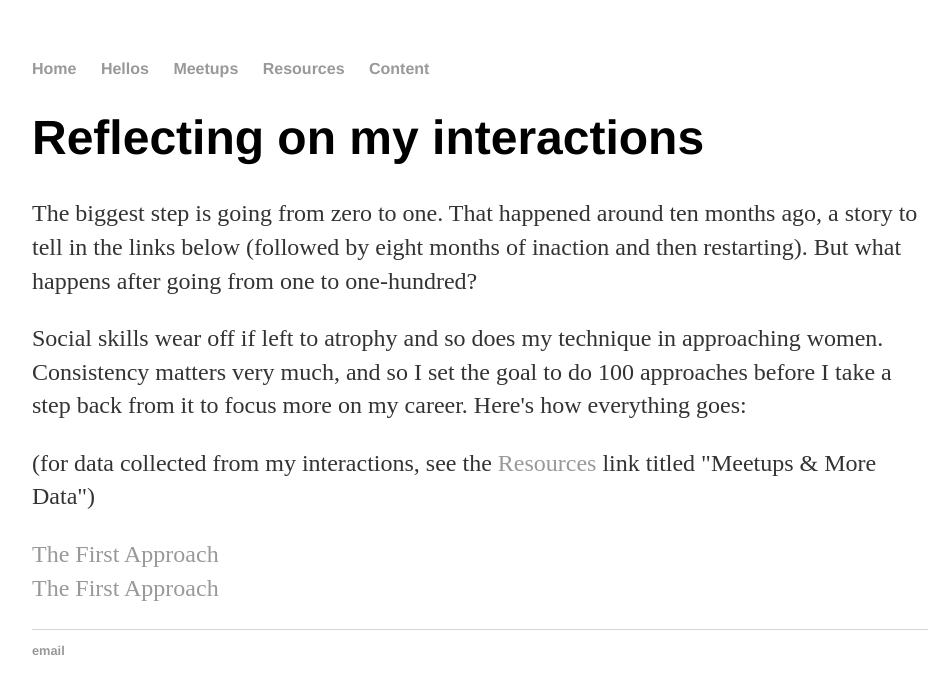
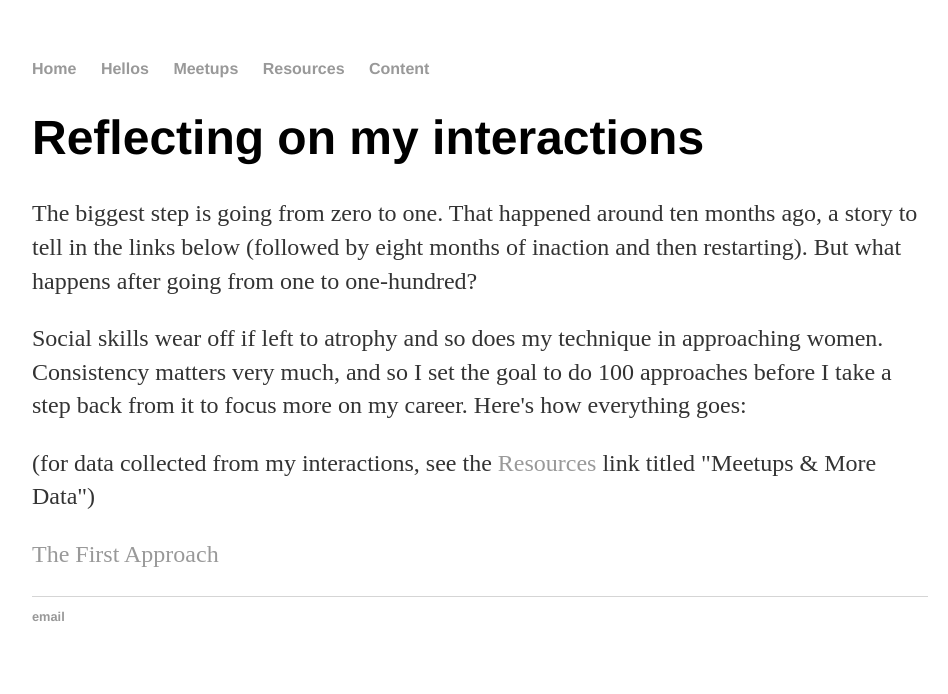
Before and after one commit to ahundredhellos/ahundredhellos.github.io, a Jekyll site: the page built from hellos/index.html, in a window 1280 px wide. Shown: the top 694 px of the page, without its empty margins (160-1108 px from the left). Built offline with Jekyll 4.4.1, drawn with Linux system fonts in a browser that asks for light colours.

Commit message:
Update index.html

```diff
--- a/hellos/index.html
+++ b/hellos/index.html
@@ -12,7 +12,6 @@ title: hellos
 <p>
 	<a href="http://www.ahundredhellos.com/content/2017/06/01/the-first-approach">The First Approach</a>
 	<br>
-	<a href="http://www.ahundredhellos.com/content/2017/06/01/the-first-approach">The First Approach</a>
 
 
 
```
